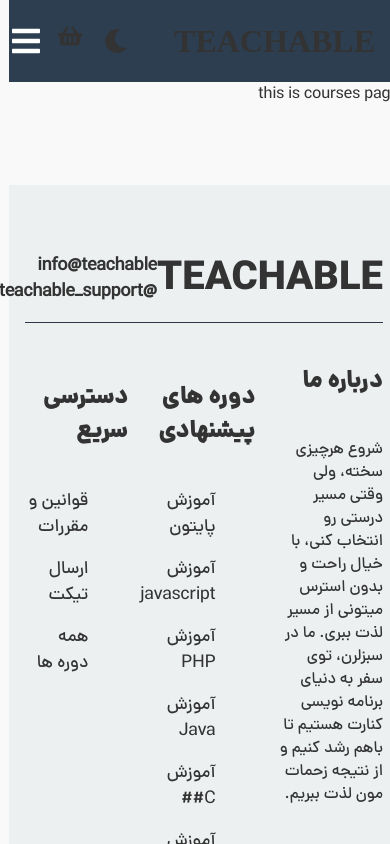
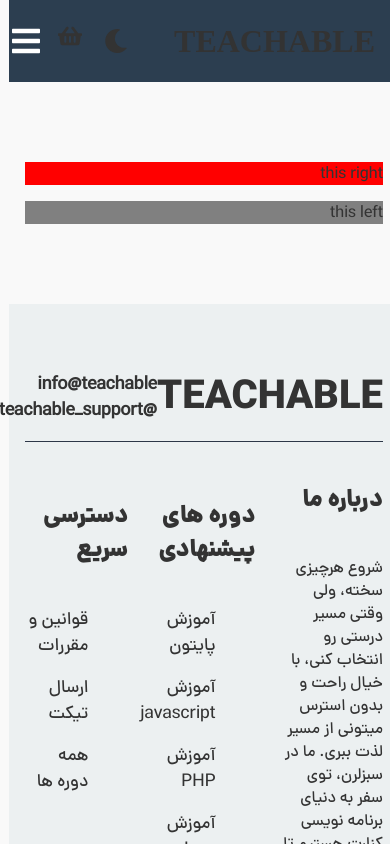
Before and after one commit to mohammadmehdidalvandii/teachable-frontend, a Next.js app: page /Courses in a window 390 px wide. Shown: the top 844 px of the page. Built offline with nearby package versions, Linux system fonts and the light colour scheme.

Commit message:
created section course grid

```diff
--- a/src/app/Courses/page.js
+++ b/src/app/Courses/page.js
@@ -1,12 +1,13 @@
 import Footer from '@/components/modules/Footer/Footer'
 import Navbar from '@/components/modules/Navbar/Navbar'
+import Course from '@/components/template/courses/Course/Course'
 import React from 'react'
 
 function page() {
   return (
     <>
     <Navbar/>
-    this is courses page
+    <Course/>
     <Footer/>
     </>
   )
--- /dev/null
+++ b/src/components/template/courses/Course/Course.js
@@ -0,0 +1,17 @@
+import React from 'react';
+import style from './Course.module.css';
+
+function Course() {
+  return (
+    <section className={style.course}>
+        <div className="container">
+            <div className={style.course_grid}>
+                <div className={style.course_grid_right}>this right</div>
+                <div className={style.course_grid_left}>this left</div>
+            </div>
+        </div>
+    </section>
+  )
+}
+
+export default Course
--- /dev/null
+++ b/src/components/template/courses/Course/Course.module.css
@@ -0,0 +1,29 @@
+.course{
+    display: block;
+    width: 100%;
+    margin-block: 5rem;
+}
+.course_grid{
+    display: flex;
+    align-items: center;
+    gap: 1rem;
+}
+.course_grid_right{
+    flex-basis: 20%;
+    background-color: red;
+}
+.course_grid_left{
+    flex-basis:80% ;
+    background-color: gray;
+}
+
+@media (max-width : 992px) {
+    .course_grid{
+        flex-direction: column;
+        width: 100%;
+    }
+    .course_grid_right ,
+    .course_grid_left{
+        width: 100%;
+    }
+}
```
